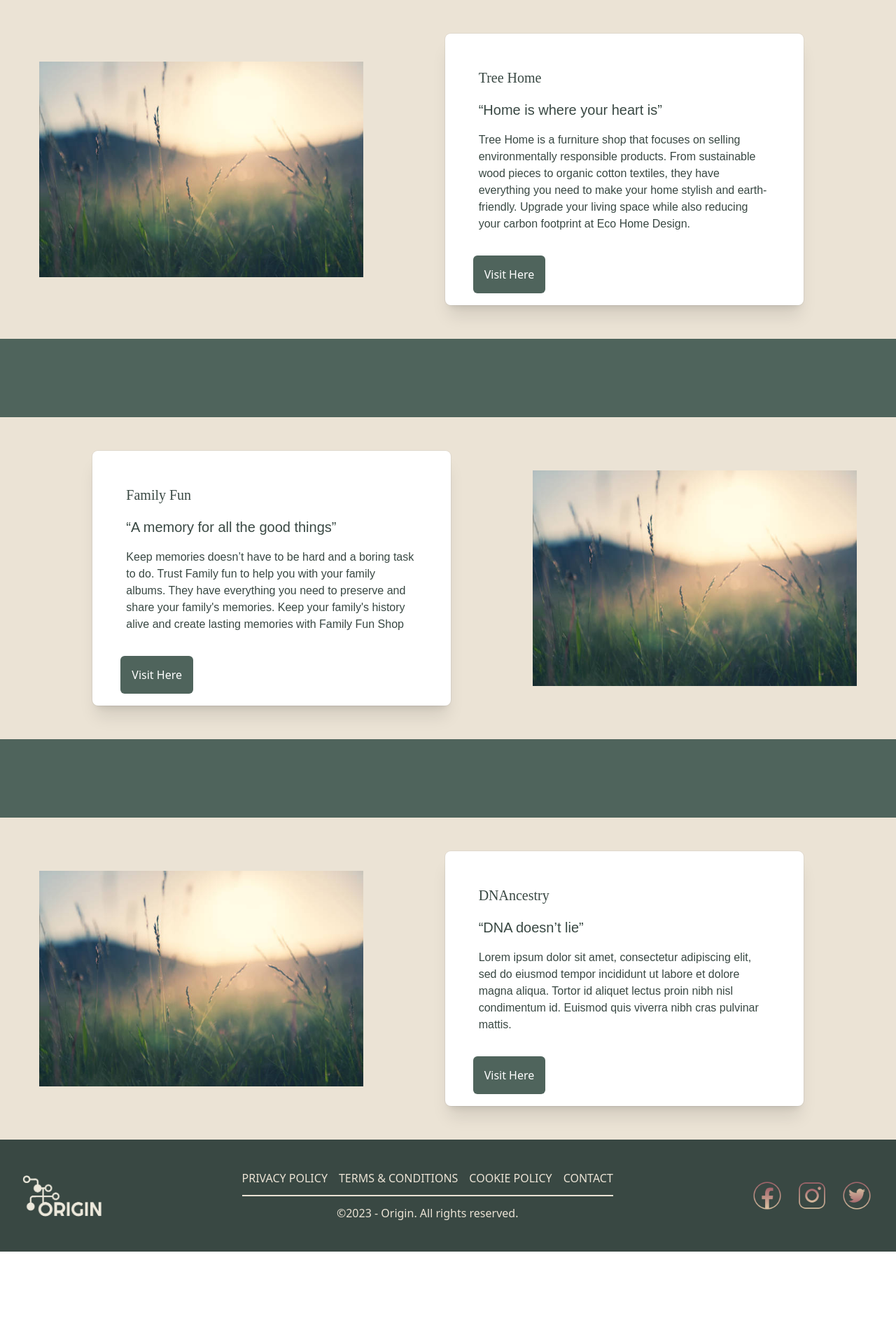
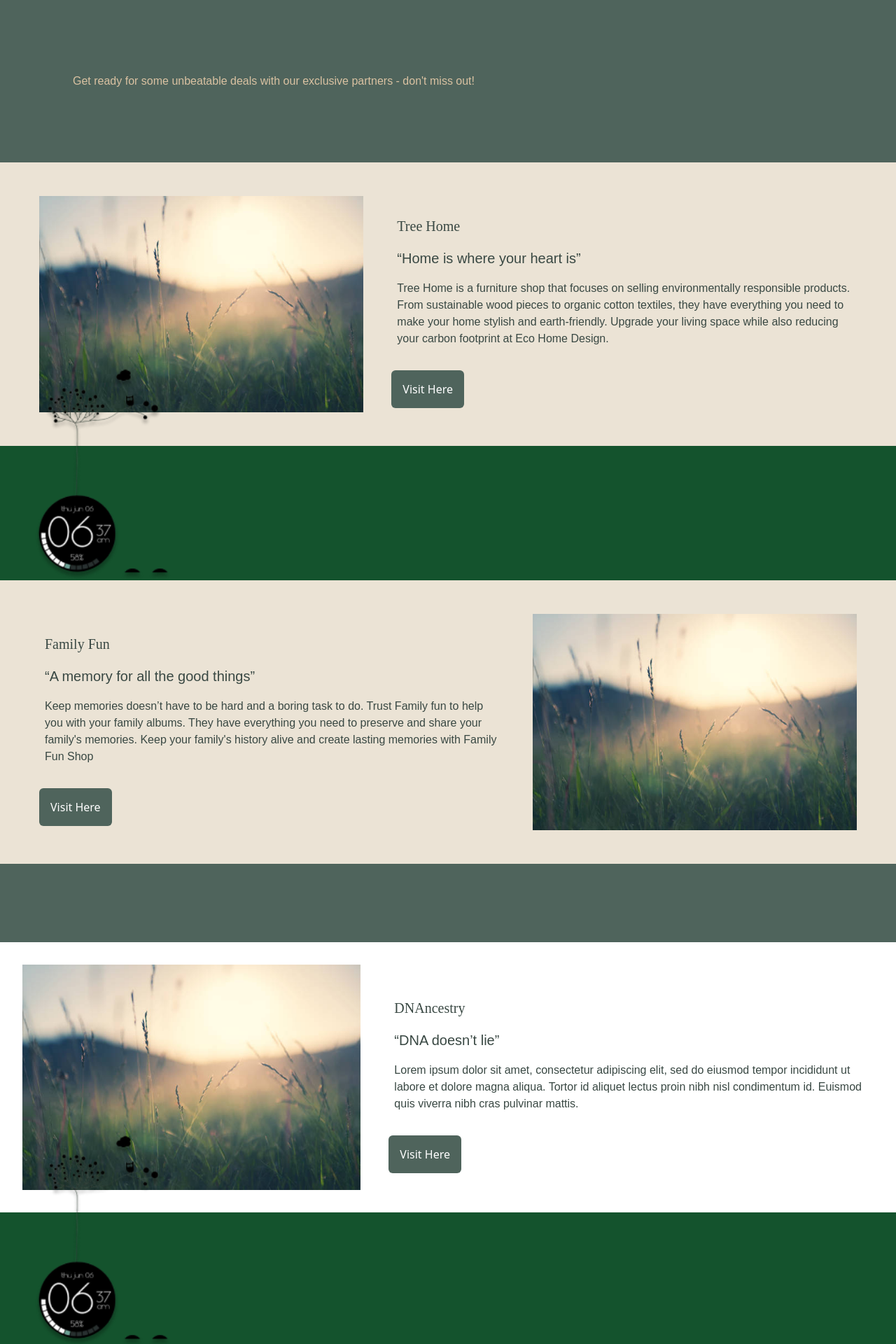
Before and after one commit to egidehirwa/origin, a React (Create React App) app in the folder frontend/: page /shop in a window 1280 px wide. Shown: the top 1920 px of the page at 70% size. Before the commit the page ends 1788 px from the top, so only its background shows below. Built offline with nearby package versions, Linux system fonts and the light colour scheme.

Commit message:
shop page-1

```diff
--- a/frontend/src/layouts/rootLayout.jsx
+++ b/frontend/src/layouts/rootLayout.jsx
@@ -1,7 +1,7 @@
 import { Outlet } from "react-router-dom";
 
-import FooterMobile from "../components/Footer/footerMobile";
-import FooterDesktop from "../components/Footer/footerDesktop";
+import FooterMobile from "../components/footer/footerMobile";
+import FooterDesktop from "../components/footer/footerDesktop";
 
 export default function RootLayout() {
     return (
--- a/frontend/src/pages/shop.jsx
+++ b/frontend/src/pages/shop.jsx
@@ -2,9 +2,12 @@ import React from "react";
 
 const ShopPage = () => {
     return (
-        <div className=" bg-darkgreen ">
+        <div>
+            <section class="px-24 py-24 relative bg-greenish" id="about">
+                <p class="p-2 font-secondaryFont text-base text-creemish">Get ready for some unbeatable deals with our exclusive partners - don't miss out!</p>
+            </section>
+
             <section class="px-6 py-4 relative bg-lightcream" id="about">
-                <div class="container mx-auto">
                 <div class="grid grid-cols-1 items-center gap-10 md:grid-cols-2 lg:grid-cols-12 p-8">
                     <div class="lg:col-span-5">
                         <div class="relative">
@@ -15,51 +18,49 @@ const ShopPage = () => {
                     </div>
 
                     <div class="lg:col-span-7">
-                            <div class="relative bg-white px-6 pt-10 pb-8 shadow-xl ring-1 ring-gray-900/5 sm:mx-auto sm:max-w-lg sm:rounded-lg sm:px-10">
                         <div class="ltr:lg:ml-7 rtl:lg:mr-7">
                             <h6 class="p-2 font-primaryFont text-xl text-darkgreen">Tree Home</h6>
 
                             <h3 class="p-2 font-secondaryFont text-xl text-darkgreen">“Home is where your heart is”</h3>
 
                             <p class="p-2 font-secondaryFont text-base text-darkgreen">
-                                        Tree Home is a furniture shop that focuses on selling environmentally responsible products. From sustainable wood pieces
-                                        to organic cotton textiles, they have everything you need to make your home stylish and earth-friendly. Upgrade your
-                                        living space while also reducing your carbon footprint at Eco Home Design.
+                                Tree Home is a furniture shop that focuses on selling environmentally responsible products. From sustainable wood pieces to
+                                organic cotton textiles, they have everything you need to make your home stylish and earth-friendly. Upgrade your living space
+                                while also reducing your carbon footprint at Eco Home Design.
                             </p>
 
                             <div class="relative mt-10">
-                                        <a href="#portfolio" class="btn rounded-md px-4 py-4  bg-greenish text-white hover:bg-creemish">
+                                <a href="#google" class="btn rounded-md px-4 py-4  bg-greenish text-white hover:bg-creemish">
                                     Visit Here
                                 </a>
                             </div>
                         </div>
                     </div>
                 </div>
-                    </div>
+            </section>
+            <section class="isolate bg-green-900 h-48 w-full flex items-end">
+                <div class="pl-12">
+                    <img src="images/Tree clock.png" class="h-80 " alt="" />
                 </div>
             </section>
-            <section class="px-14 py-14 relative bg-greenish" id="about"></section>
             <section class="px-6 py-4 relative bg-lightcream" id="about">
-                <div class="container mx-auto">
                 <div class="grid grid-cols-1 items-center gap-10 md:grid-cols-2 lg:grid-cols-12 p-8">
                     <div class="lg:col-span-7">
-                            <div class="relative bg-white px-6 pt-10 pb-8 shadow-xl ring-1 ring-gray-900/5 sm:mx-auto sm:max-w-lg sm:rounded-lg sm:px-10">
                         <div class="ltr:lg:ml-7 rtl:lg:mr-7">
                             <h6 class="p-2 font-primaryFont text-xl text-darkgreen">Family Fun</h6>
 
                             <h3 class="p-2 font-secondaryFont text-xl text-darkgreen">“A memory for all the good things”</h3>
 
                             <p class="p-2 font-secondaryFont text-base text-darkgreen">
-                                        Keep memories doesn’t have to be hard and a boring task to do. Trust Family fun to help you with your family albums.
-                                        They have everything you need to preserve and share your family's memories. Keep your family's history alive and create
-                                        lasting memories with Family Fun Shop
+                                Keep memories doesn’t have to be hard and a boring task to do. Trust Family fun to help you with your family albums. They have
+                                everything you need to preserve and share your family's memories. Keep your family's history alive and create lasting memories
+                                with Family Fun Shop
                             </p>
 
                             <div class="relative mt-10">
-                                        <a href="#portfolio" class="btn rounded-md px-4 py-4  bg-greenish text-white hover:bg-creemish">
+                                <a href="#google" class="btn rounded-md px-4 py-4  bg-greenish text-white hover:bg-creemish">
                                     Visit Here
                                 </a>
-                                    </div>
                             </div>
                         </div>
                     </div>
@@ -71,12 +72,10 @@ const ShopPage = () => {
                         </div>
                     </div>
                 </div>
-                </div>
             </section>
-            <section class="px-14 py-14 relative bg-greenish" id="about"></section>
+            <section class="px-14 py-14 relative bg-greenish" id="style"></section>
 
-            <section class="px-6 py-4 relative bg-lightcream" id="about">
-                <div class="container mx-auto">
+            <section class="">
                 <div class="grid grid-cols-1 items-center gap-10 md:grid-cols-2 lg:grid-cols-12 p-8">
                     <div class="lg:col-span-5">
                         <div class="relative">
@@ -86,26 +85,28 @@ const ShopPage = () => {
                         </div>
                     </div>
                     <div class="lg:col-span-7">
-                            <div class="relative bg-white px-6 pt-10 pb-8 shadow-xl ring-1 ring-gray-900/5 sm:mx-auto sm:max-w-lg sm:rounded-lg sm:px-10">
                         <div class="ltr:lg:ml-7 rtl:lg:mr-7">
                             <h6 class="p-2 font-primaryFont text-xl text-darkgreen">DNAncestry</h6>
 
                             <h3 class="p-2 font-secondaryFont text-xl text-darkgreen">“DNA doesn’t lie”</h3>
 
                             <p class="p-2 font-secondaryFont text-base text-darkgreen">
-                                        Lorem ipsum dolor sit amet, consectetur adipiscing elit, sed do eiusmod tempor incididunt ut labore et dolore magna
-                                        aliqua. Tortor id aliquet lectus proin nibh nisl condimentum id. Euismod quis viverra nibh cras pulvinar mattis.
+                                Lorem ipsum dolor sit amet, consectetur adipiscing elit, sed do eiusmod tempor incididunt ut labore et dolore magna aliqua.
+                                Tortor id aliquet lectus proin nibh nisl condimentum id. Euismod quis viverra nibh cras pulvinar mattis.
                             </p>
 
                             <div class="relative mt-10">
-                                        <a href="#portfolio" class="btn rounded-md px-4 py-4  bg-greenish text-white hover:bg-creemish">
+                                <a href="#google" class="btn rounded-md px-4 py-4  bg-greenish text-white hover:bg-creemish">
                                     Visit Here
                                 </a>
                             </div>
                         </div>
                     </div>
                 </div>
-                    </div>
+            </section>
+            <section class="isolate bg-green-900 h-48 w-full flex items-end">
+                <div class="pl-12">
+                    <img src="images/Tree clock.png" class="h-80 " alt="" />
                 </div>
             </section>
         </div>
```
Also changed, not shown: frontend/public/images/Tree clock.png (added). Lines whose indentation alone changed are shown as unchanged.
